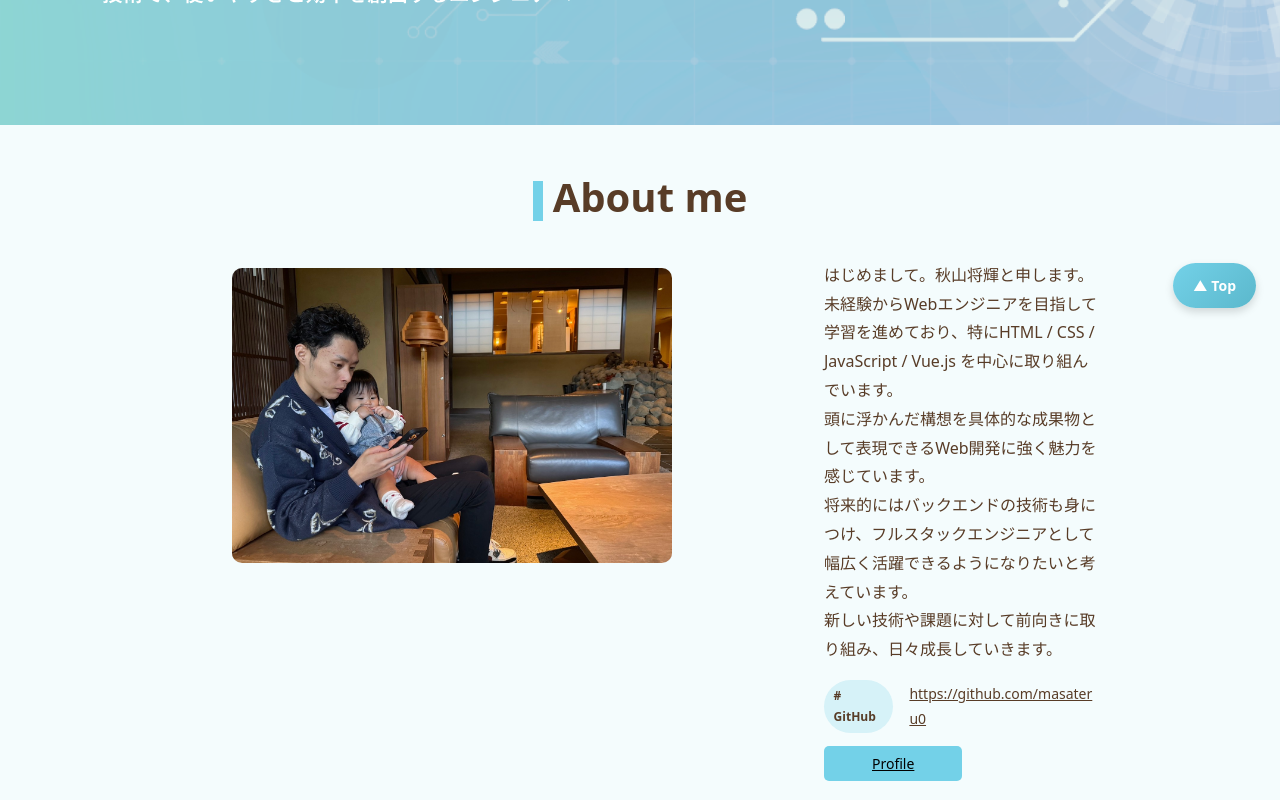
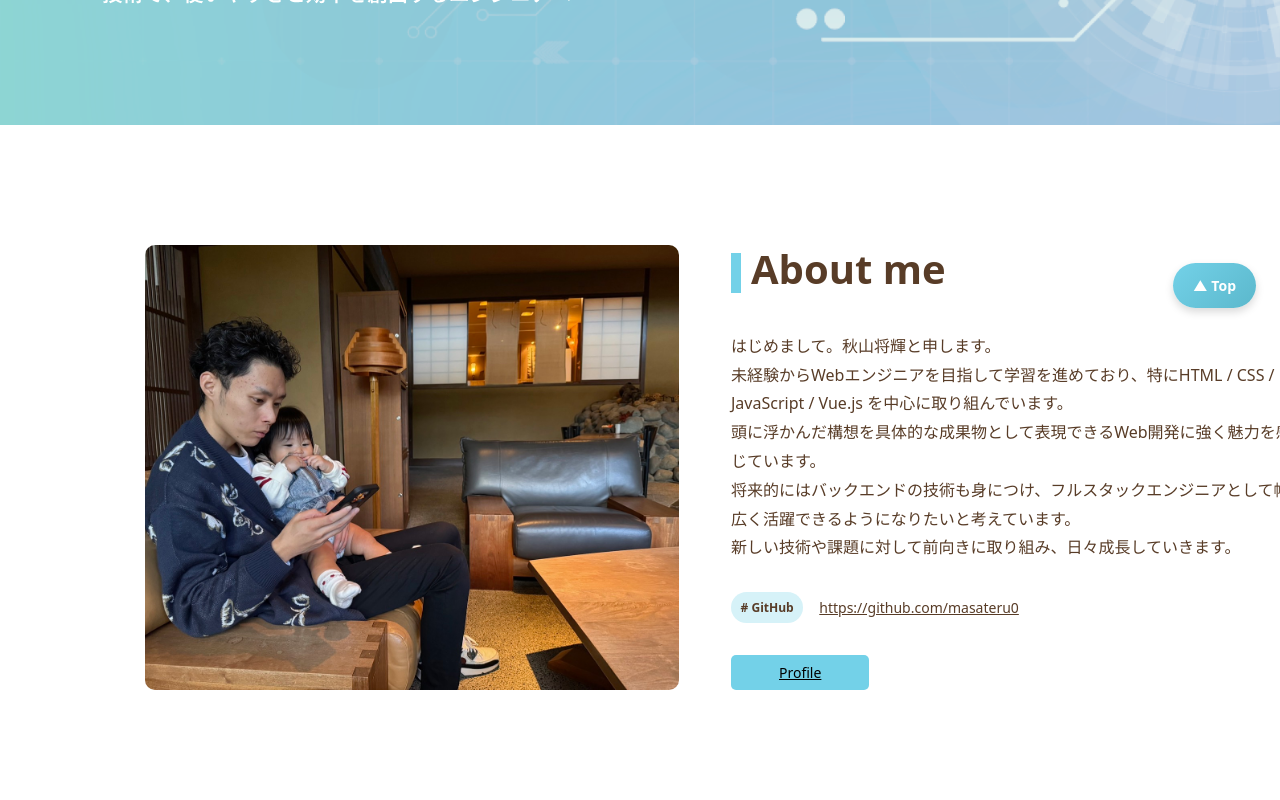
Before and after one commit to masateru0/Portfolio, a Vue app: page / in a window 1280 px wide. Shown: the part 460-1260 px from the top of the page. Built offline with nearby package versions, Linux system fonts and the light colour scheme.

Commit message:
about meの配置など修正

```diff
--- a/src/Views/AboutMe.vue
+++ b/src/Views/AboutMe.vue
@@ -1,11 +1,11 @@
 <template>
     <section class="about-me-section">
-        <ContentsText title="About me" />
-
         <div class="content">
             <img class="about-img" src="@/assets/about-me-img.jpg" alt="AboutMe写真" />
 
             <div class="text-block">
+                <ContentsText title="About me" />
+
                 <p>
                     はじめまして。秋山将輝と申します。<br />
                     未経験からWebエンジニアを目指して学習を進めており、特にHTML / CSS / JavaScript /
@@ -48,48 +48,62 @@ import CustomButton from '@/components/CustomButton.vue'
 
 <style scoped>
 .about-me-section {
-    padding: 3rem 2rem;
-    background-color: #F4FCFD;
+    padding-top: 120px;
+    padding-bottom: 120px;
+    background-color: #fff;
 }
 
 .content {
     display: flex;
     align-items: flex-start;
-    gap: 2rem;
-    margin-top: 2rem;
+    gap: 52px;
+    margin-left: 145px;
+    margin-right: 144px;
     flex-wrap: wrap;
 }
 
 .about-img {
-    width: 440px;
-    height: 295px;
+    width: 534px;
+    height: 445px;
     object-fit: cover;
-    margin-left: 200px;
-    margin-top: 7px;
     border-radius: 10px;
 }
 
 .text-block {
     flex: 1;
-    min-width: 250px;
+    min-width: 300px;
     color: #583c27;
     font-size: 16px;
     line-height: 1.8;
-    margin-left: 120px;
-    margin-right: 150px;
+}
+
+.text-block :deep(.contents-text) {
+    margin-bottom: 31px;
+    justify-content: flex-start;
+    text-align: left;
+    font-size: 40px;
+    background-color: #fff;
+}
+
+p {
+    font-size: 16px;
+    width: 565px;
+    height: 215px;
+    margin: 0;
 }
 
 .link-row {
     display: flex;
     align-items: center;
     gap: 1rem;
-    margin: 1rem 0;
+    margin-top: 45px;
+    margin-bottom: 35px;
 }
 
 .github-link {
     font-size: 14px;
     color: #583c27;
     text-decoration: underline;
-    word-break: break-all;
+    word-break: break-word;
 }
 </style>
```
